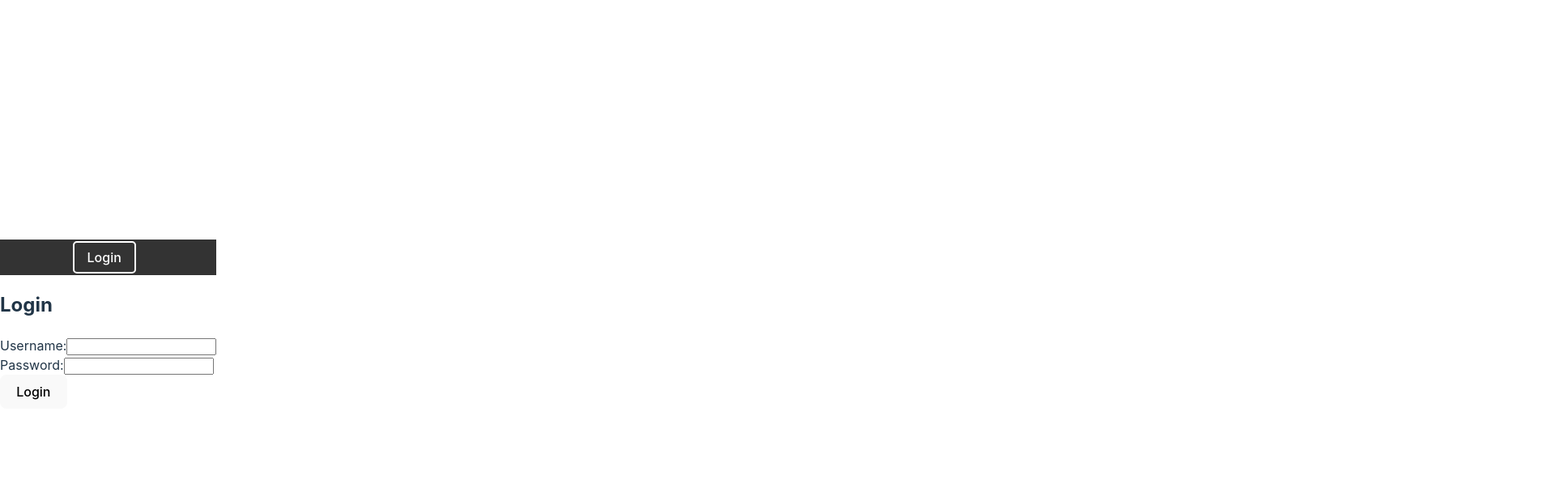
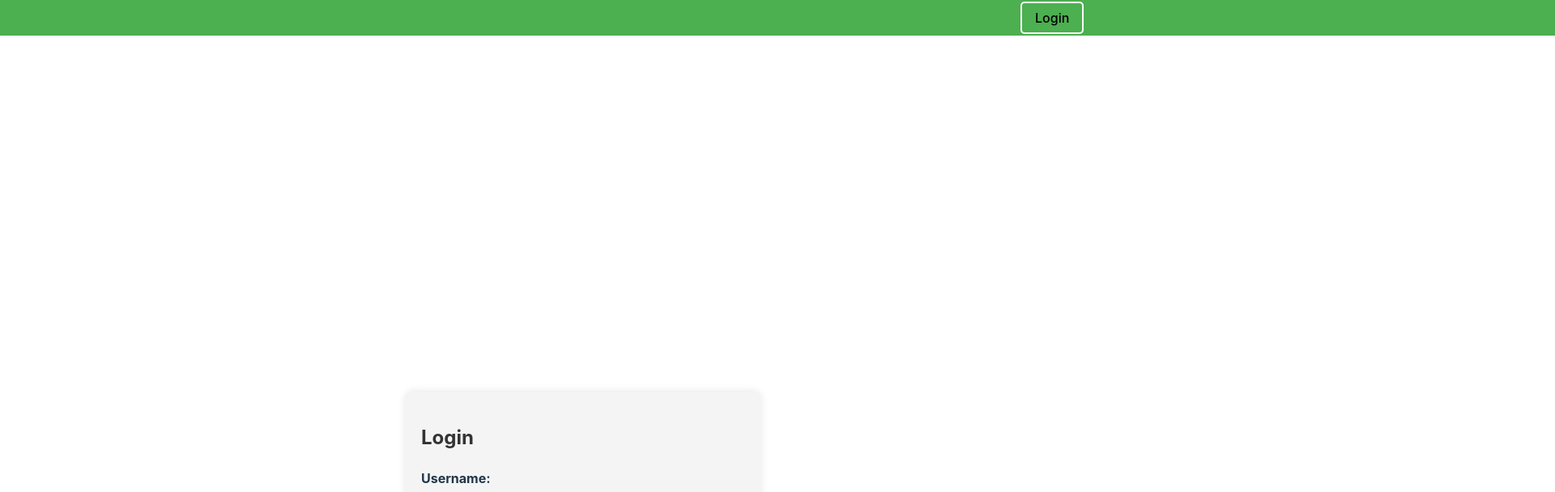
Before and after one commit to kalviumcommunity/S51_Manuel_Capstone_FreakingFit, a React (Vite) app in the folder Client/: page /Login in a window 1280 px wide. Shown: the top 608 px of the page at 81% size, 1920 px wide, since content can reach past the window. Built offline with nearby package versions, Linux system fonts and the light colour scheme.

Commit message:
fronted done

```diff
--- a/Client/src/component/Login.css
+++ b/Client/src/component/Login.css
@@ -0,0 +1,61 @@
+.login-container {
+    width: 400px;
+    margin-bottom: 900px;
+    transform: translateY(-50%);
+    margin-left: 500px;
+    padding: 20px;
+    background-color: #f4f4f4;
+    border-radius: 10px;
+    box-shadow: 0px 0px 10px rgba(0, 0, 0, 0.1);
+  }
+
+  .login-container h2 {
+    margin-bottom: 20px;
+    color: #333;
+  }
+
+  .form-group {
+    margin-bottom: 20px;
+  }
+
+  label {
+    display: block;
+    font-weight: bold;
+    margin-bottom: 5px;
+  }
+
+  input[type="text"],
+  input[type="password"] {
+    width: 100%;
+    padding: 8px;
+    border: 1px solid #ccc;
+    border-radius: 5px;
+  }
+
+  button {
+    background-color: #4CAF50;
+    color:black;
+    padding: 10px 20px;
+    border: none;
+    border-radius: 5px;
+    cursor: pointer;
+    transition: background-color 0.3s, color 0.3s;
+  }
+
+  button:hover {
+    background-color: #45a049;
+  }
+
+  /* Animation for login button */
+  button {
+    animation: pulse 1.5s infinite alternate; /* Pulse animation */
+  }
+
+  @keyframes pulse {
+    from {
+      transform: scale(1);
+    }
+    to {
+      transform: scale(1.1);
+    }
+  }
--- a/Client/src/component/Navbar.css
+++ b/Client/src/component/Navbar.css
@@ -1,24 +1,44 @@
+.navbar {
+  background-color: #4CAF50; /* Dark green background */
+  color:black; /* White text */
+  padding: 10px 20px; /* Padding around the navbar */
+}
+
 .navbar-container {
-    background-color: #333;
-    color: #fff;
-    padding: 10px 20px;
+  background-color: #4CAF50; /* Dark green background */
+  color: black; /* Text color */
+  padding: 10px 660px; /* Padding around the navbar */
   display: flex;
   justify-content: center; /* Center the navbar horizontally */
-  }
-
-  .login-button {
-    margin-right: 10px; /* Add some space between the login button and the edge of the container */
+  align-items: center; /* Center vertically */
+  margin-bottom: 600px;
 }
 
 .login-button a {
-    color: #fff;
+  color:black;
   text-decoration: none;
   padding: 8px 16px;
   border: 2px solid #fff;
   border-radius: 5px;
+  transition: background-color 0.3s, color 0.3s; /* Smooth transition for hover effect */
+  margin-left: 600px;
 }
 
 .login-button a:hover {
-    background-color: #fff;
-    color: #333;
+  background-color:black; /* White background on hover */
+  color: white; /* Dark green text on hover */
 }
+
+/* Animation for login button */
+.login-button a {
+  animation: pulse 1.5s infinite alternate; /* Pulse animation */
+}
+
+@keyframes pulse {
+  from {
+    transform: scale(1);
+  }
+  to {
+    transform: scale(1.1);
+  }
+}
```
Lines whose indentation alone changed are shown as unchanged.
